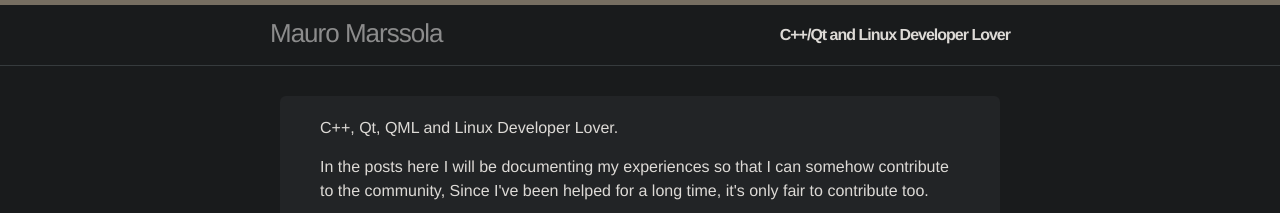
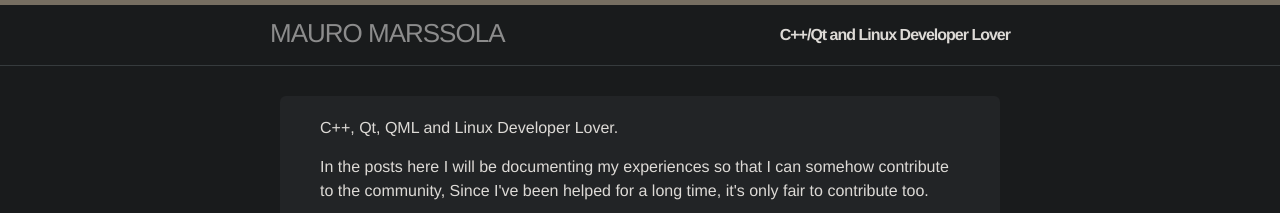
Before and after one commit to marssola/marssola.github.io, a Jekyll site: the page built from index.html, in a window 1280 px wide. Shown: the top 213 px of the page. Built offline with Jekyll 4.4.1, drawn with Linux system fonts in a browser that asks for light colours.

```diff
--- a/_sass/_base.scss
+++ b/_sass/_base.scss
@@ -184,8 +184,6 @@
     }
 }
 
-
-
 /**
  * Icons
  */
--- a/_sass/_layout.scss
+++ b/_sass/_layout.scss
@@ -21,6 +21,7 @@
     letter-spacing: -1px;
     margin-bottom: 0;
     float: left;
+    text-transform: uppercase;
 
     &,
     &:visited {
@@ -267,6 +268,6 @@
 }
 
 ::selection {
-    background-color: #004daa !important;
+    background-color: #84b5f5 !important;
     color: #e8e6e3 !important;
 }
```
